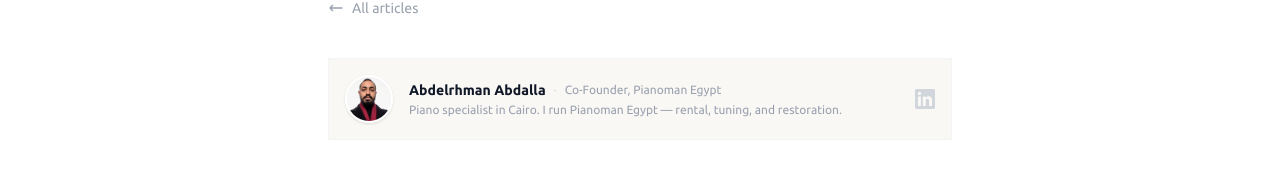
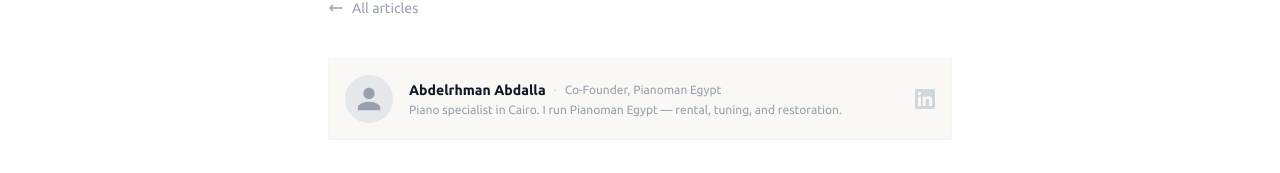
Before and after one commit to abdooztv-web/pianoman-website, a Next.js app: page /blog/event-piano-rental-cairo in a window 1280 px wide. Shown: the part 562-735 px from the top of the page. Built offline with nearby package versions, Linux system fonts and the light colour scheme.

Commit message:
Author card: replace photo with generic person icon

```diff
--- a/components/AuthorCard.tsx
+++ b/components/AuthorCard.tsx
@@ -1,16 +1,11 @@
-import Image from "next/image";
-
 export default function AuthorCard() {
   return (
     <div className="flex items-center gap-4 p-4 border border-gray-100 bg-[#FAF8F5] mb-10">
-      {/* Photo */}
-      <div className="relative w-12 h-12 rounded-full overflow-hidden flex-shrink-0 border-2 border-white shadow-sm">
-        <Image
-          src="/team/abdelrhman.jpg"
-          alt="Abdelrhman Abdalla"
-          fill
-          className="object-cover"
-        />
+      {/* Avatar icon */}
+      <div className="w-12 h-12 rounded-full flex-shrink-0 bg-gray-200 flex items-center justify-center">
+        <svg className="w-7 h-7 text-gray-400" fill="currentColor" viewBox="0 0 24 24">
+          <path d="M12 12c2.7 0 4.8-2.1 4.8-4.8S14.7 2.4 12 2.4 7.2 4.5 7.2 7.2 9.3 12 12 12zm0 2.4c-3.2 0-9.6 1.6-9.6 4.8v2.4h19.2v-2.4c0-3.2-6.4-4.8-9.6-4.8z"/>
+        </svg>
       </div>
 
       {/* Info */}
```
